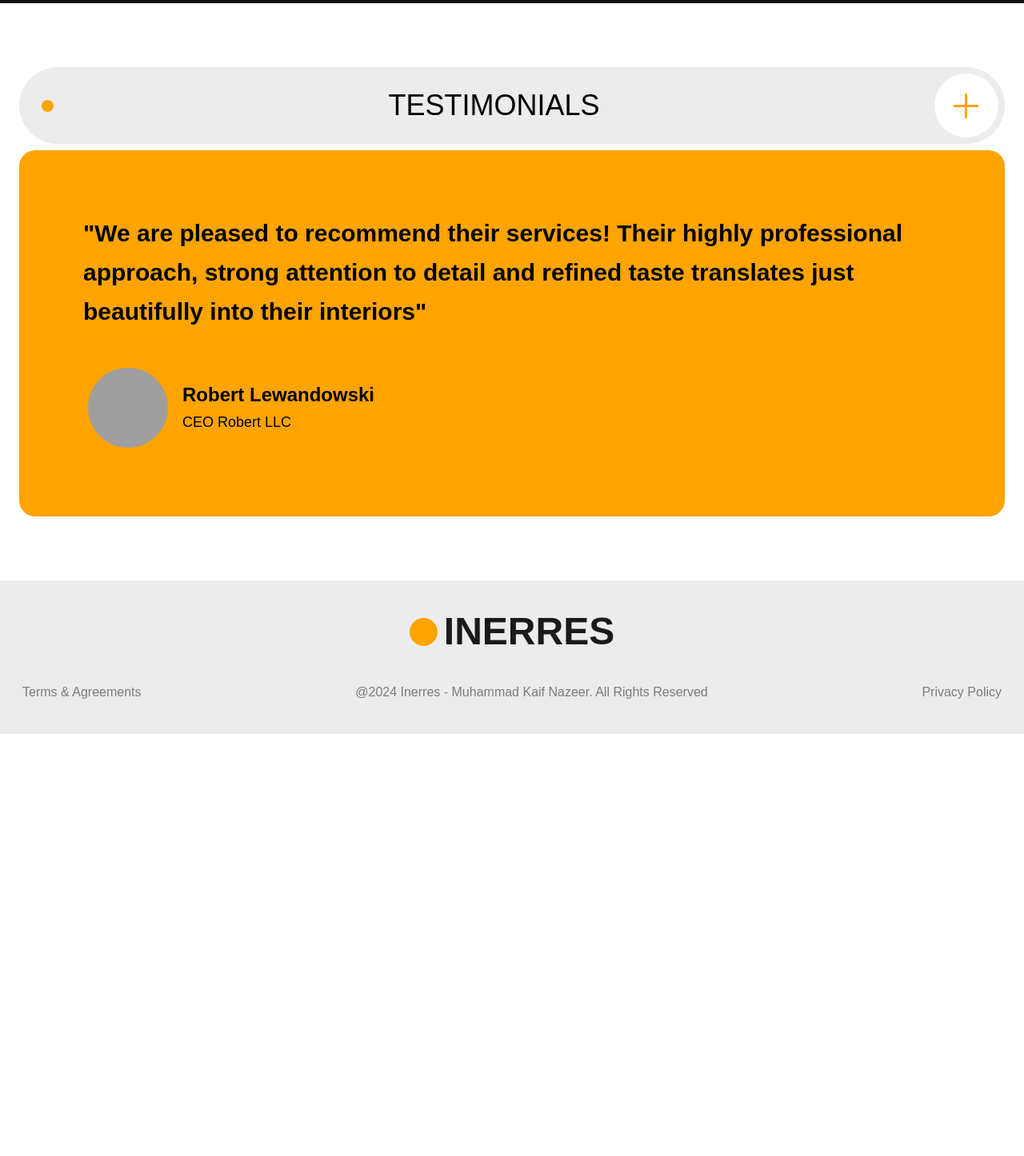
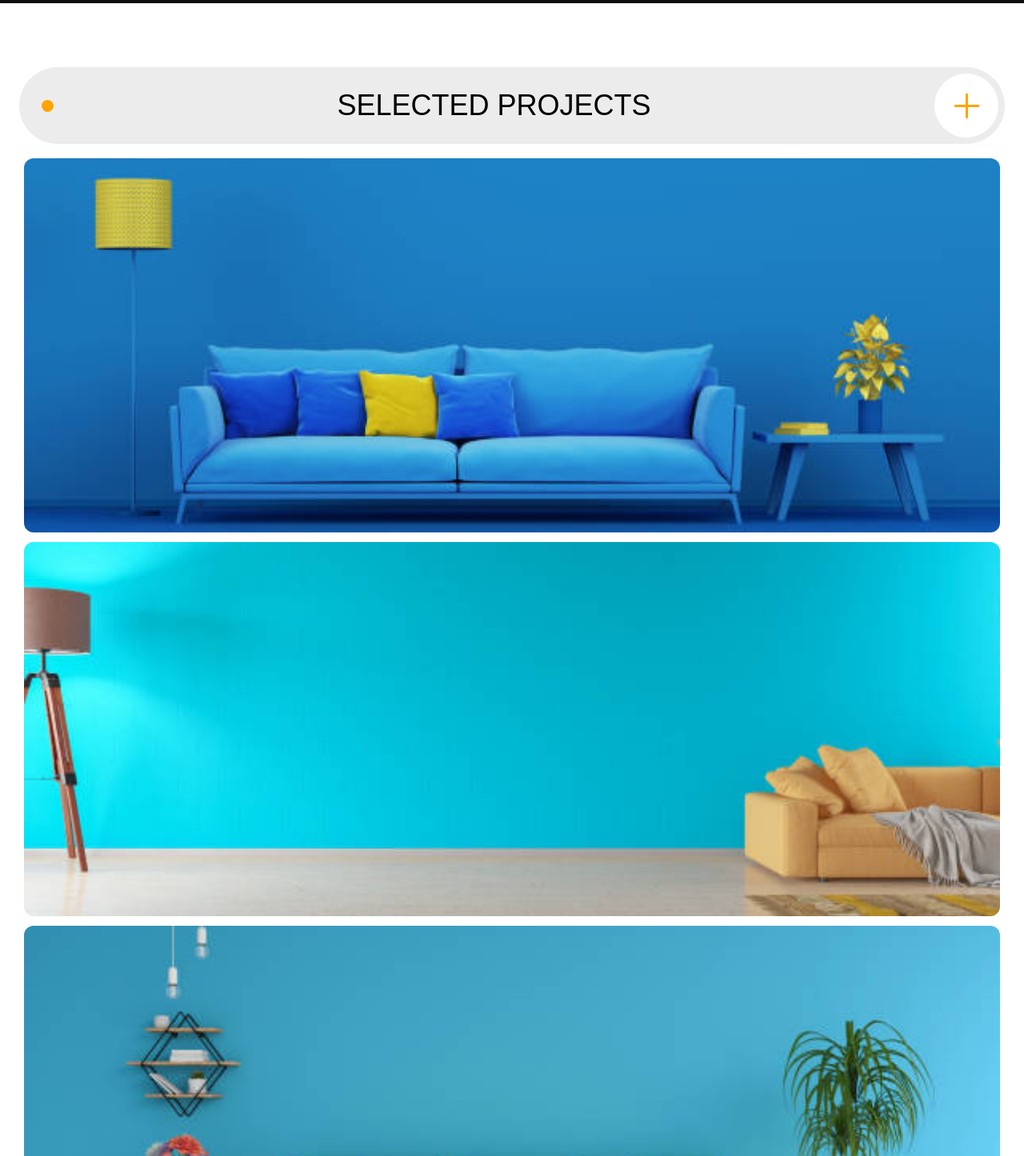
Before and after one commit to MuhammadKaifNazeer/inerres, a Next.js app: page / in a window 1280 px wide. Shown: the part 1244-2690 px from the top of the page at 80% size. Before the commit the page ends 2162 px from the top, so only its background shows below. Built offline with nearby package versions, Linux system fonts and the light colour scheme; grey boxes are pictures that could not be loaded.

Commit message:
completed selected projects sections

```diff
--- /dev/null
+++ b/src/app/components/SelectedProjects/SelectedProjects.jsx
@@ -0,0 +1,69 @@
+import { PlusIcon } from "@radix-ui/react-icons";
+import Image from "next/image";
+import React from "react";
+
+const SelectedProjects = () => {
+  return (
+    <>
+      <div
+        className="SelectedProjects my-[5rem] px-3 sm:px-6"
+        id="SelectedProjects"
+      >
+        <div className="sectionHead w-full bg-[--secondary-color] p-2 rounded-full flex justify-between items-center">
+          <div className="h-[15px] w-[15px] rounded-full bg-[--primary-color] ml-5 hidden sm:block"></div>
+
+          <div>
+            <h1 className="sectionHeadTitle sm:text-4xl text-3xl mx-3 sm:mx-0 ">
+              SELECTED PROJECTS
+            </h1>
+          </div>
+
+          <div className="sectionHeadPlusIcon bg-white w-[4rem] sm:w-[5rem] h-[4rem] sm:h-[5rem] rounded-full flex justify-center items-center cursor-pointer">
+            <PlusIcon width={45} height={45} color="var(--primary-color)" />
+          </div>
+        </div>
+
+        <div className="flex flex-col gpa-3 mt-3">
+          <div
+            translateZ="100"
+            className="h-[60vh] w-full overflow-hidden rounded-lg flex justify-center items-end p-1 sm:p-1.5"
+          >
+            <Image
+              src={"/image-8.jpg"}
+              height="1000"
+              width="1000"
+              className="h-full w-full object-cover rounded-xl group-hover/card:shadow-xl"
+              alt="image"
+            />
+          </div>
+          <div
+            translateZ="100"
+            className="h-[60vh] w-full overflow-hidden rounded-lg flex justify-center items-end p-1 sm:p-1.5"
+          >
+            <Image
+              src={"/image-5.jpg"}
+              height="1000"
+              width="1000"
+              className="h-full w-full object-cover rounded-xl group-hover/card:shadow-xl"
+              alt="image"
+            />
+          </div>
+          <div
+            translateZ="100"
+            className="h-[60vh] w-full overflow-hidden rounded-lg flex justify-center items-end p-1 sm:p-1.5"
+          >
+            <Image
+              src={"/image-6.jpg"}
+              height="1000"
+              width="1000"
+              className="h-full w-full object-cover rounded-xl group-hover/card:shadow-xl"
+              alt="image"
+            />
+          </div>
+        </div>
+      </div>
+    </>
+  );
+};
+
+export default SelectedProjects;
--- a/src/app/page.jsx
+++ b/src/app/page.jsx
@@ -3,12 +3,14 @@ import Header from "./components/Header/Header";
 import Hero from "./components/Hero/Hero";
 import Footer from "./components/Footer/Footer";
 import Testimonials from "./components/Testimonials/Testimonials";
+import SelectedProjects from "./components/SelectedProjects/SelectedProjects";
 
 export default function Home() {
   return (
     <>
       <Header />
       <Hero />
+      <SelectedProjects />
       <Testimonials />
       <Footer />
     </>
```
